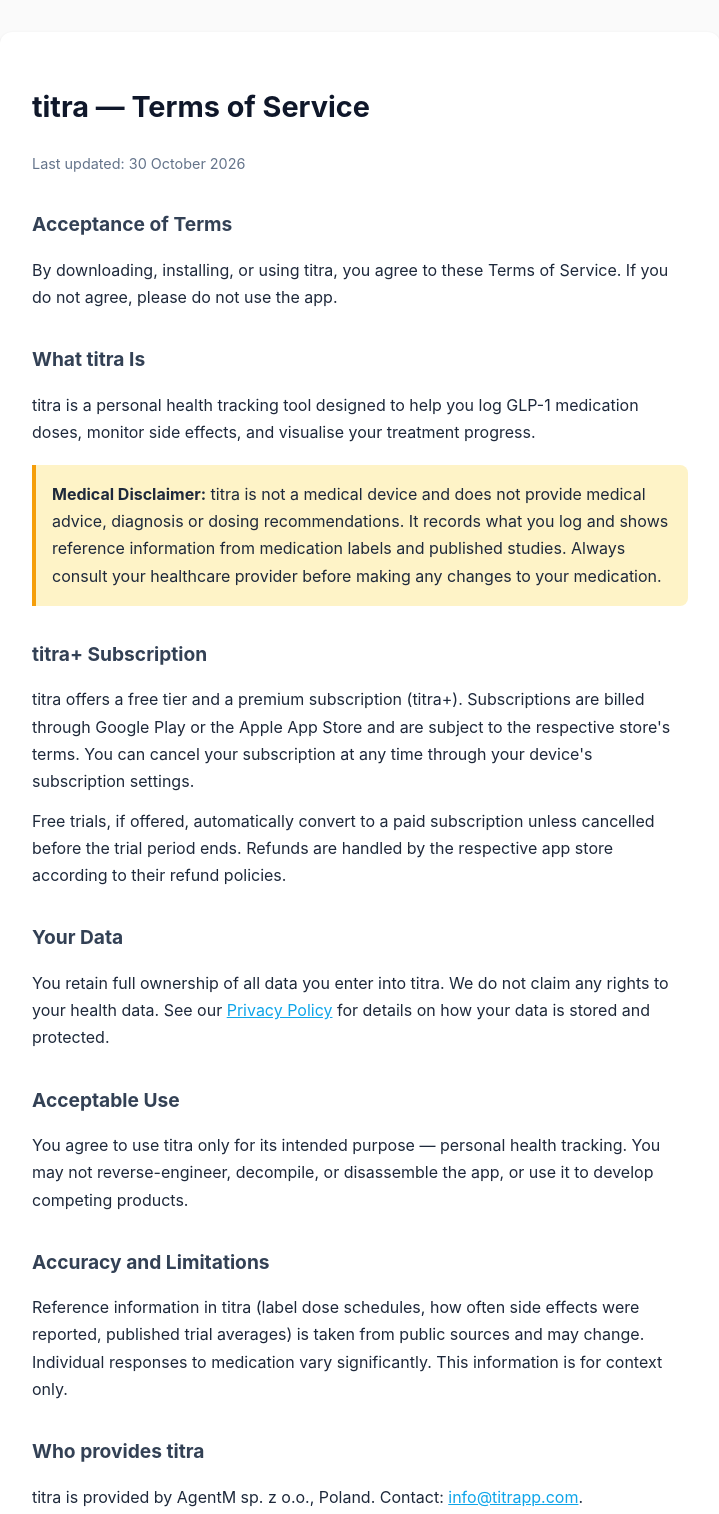
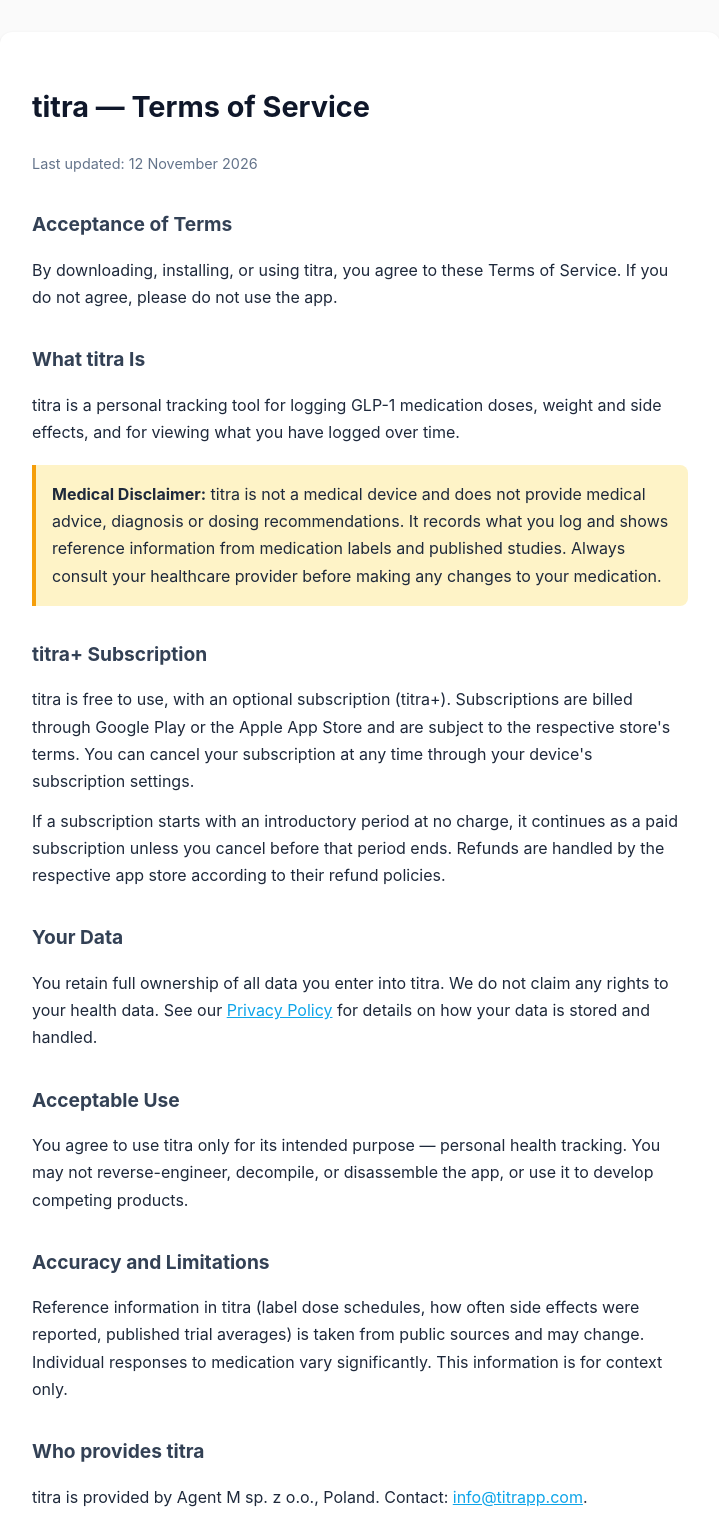
Before and after one commit to titre-hue/titra-legal, a plain HTML site: page terms-of-service.html in a window 1280 px wide. Shown: the top 1514 px of the page, without its empty margins (280-999 px from the left). Drawn offline with Linux system fonts and the light colour scheme.

Commit message:
Terms: contact info@titrapp.com, registered company name, wording

```diff
--- a/terms-of-service.html
+++ b/terms-of-service.html
@@ -18,24 +18,24 @@
 <body>
   <div class="container">
     <h1>titra — Terms of Service</h1>
-    <p class="updated">Last updated: 30 October 2026</p>
+    <p class="updated">Last updated: 12 November 2026</p>
 
     <h2>Acceptance of Terms</h2>
     <p>By downloading, installing, or using titra, you agree to these Terms of Service. If you do not agree, please do not use the app.</p>
 
     <h2>What titra Is</h2>
-    <p>titra is a personal health tracking tool designed to help you log GLP-1 medication doses, monitor side effects, and visualise your treatment progress.</p>
+    <p>titra is a personal tracking tool for logging GLP-1 medication doses, weight and side effects, and for viewing what you have logged over time.</p>
 
     <div class="important">
       <strong>Medical Disclaimer:</strong> titra is not a medical device and does not provide medical advice, diagnosis or dosing recommendations. It records what you log and shows reference information from medication labels and published studies. Always consult your healthcare provider before making any changes to your medication.
     </div>
 
     <h2>titra+ Subscription</h2>
-    <p>titra offers a free tier and a premium subscription (titra+). Subscriptions are billed through Google Play or the Apple App Store and are subject to the respective store's terms. You can cancel your subscription at any time through your device's subscription settings.</p>
-    <p>Free trials, if offered, automatically convert to a paid subscription unless cancelled before the trial period ends. Refunds are handled by the respective app store according to their refund policies.</p>
+    <p>titra is free to use, with an optional subscription (titra+). Subscriptions are billed through Google Play or the Apple App Store and are subject to the respective store's terms. You can cancel your subscription at any time through your device's subscription settings.</p>
+    <p>If a subscription starts with an introductory period at no charge, it continues as a paid subscription unless you cancel before that period ends. Refunds are handled by the respective app store according to their refund policies.</p>
 
     <h2>Your Data</h2>
-    <p>You retain full ownership of all data you enter into titra. We do not claim any rights to your health data. See our <a href="https://titrapp.com/privacy-policy.html">Privacy Policy</a> for details on how your data is stored and protected.</p>
+    <p>You retain full ownership of all data you enter into titra. We do not claim any rights to your health data. See our <a href="https://titrapp.com/privacy-policy.html">Privacy Policy</a> for details on how your data is stored and handled.</p>
 
     <h2>Acceptable Use</h2>
     <p>You agree to use titra only for its intended purpose — personal health tracking. You may not reverse-engineer, decompile, or disassemble the app, or use it to develop competing products.</p>
@@ -43,10 +43,10 @@
     <h2>Accuracy and Limitations</h2>
     <p>Reference information in titra (label dose schedules, how often side effects were reported, published trial averages) is taken from public sources and may change. Individual responses to medication vary significantly. This information is for context only.</p>
     <h2>Who provides titra</h2>
-    <p>titra is provided by AgentM sp. z o.o., Poland. Contact: <a href="mailto:info@titrapp.com">info@titrapp.com</a>.</p>
+    <p>titra is provided by Agent M sp. z o.o., Poland. Contact: <a href="mailto:info@titrapp.com">info@titrapp.com</a>.</p>
 
     <h2>Availability</h2>
-    <p>We aim to keep titra available and functioning reliably, but we do not guarantee uninterrupted access. We may update, modify, or discontinue features at any time. Cloud Sync availability depends on third-party infrastructure providers.</p>
+    <p>We aim to keep titra available and functioning reliably, but we do not guarantee uninterrupted access. We may update, modify, or discontinue features at any time. Cloud backup depends on third-party infrastructure providers.</p>
 
     <h2>Limitation of Liability</h2>
     <p>To the maximum extent permitted by law, titra and its developers shall not be liable for any indirect, incidental, special, consequential, or punitive damages, or any loss of data, health outcomes, profits, or goodwill arising from your use of the app. Our total liability shall not exceed the amount you paid for titra+ in the 12 months preceding any claim.</p>
@@ -64,7 +64,7 @@
     <p>These terms are governed by and construed in accordance with the laws of the United Kingdom, without regard to conflict of law provisions.</p>
 
     <h2>Contact</h2>
-    <p>Questions about these terms? Reach us at <a href="mailto:tetra-app@outlook.com">tetra-app@outlook.com</a></p>
+    <p>Questions about these terms? Reach us at <a href="mailto:info@titrapp.com">info@titrapp.com</a></p>
   </div>
 </body>
 </html>
```
